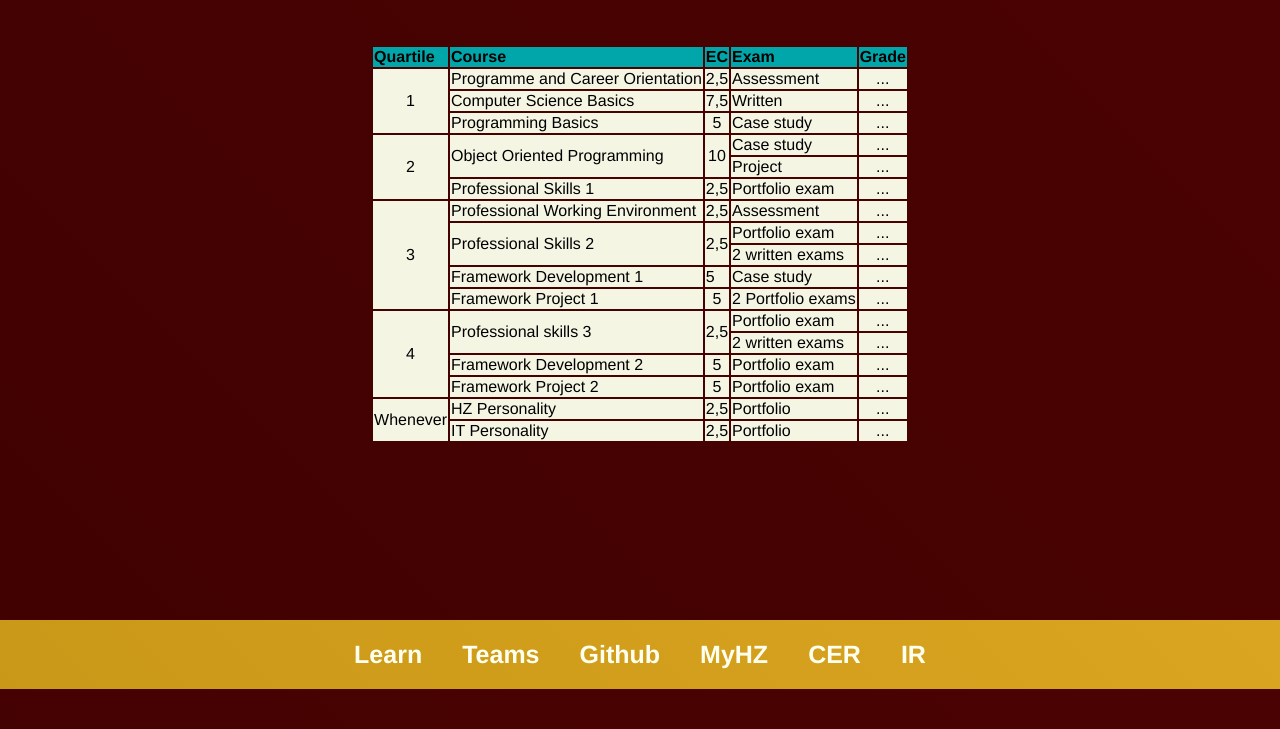
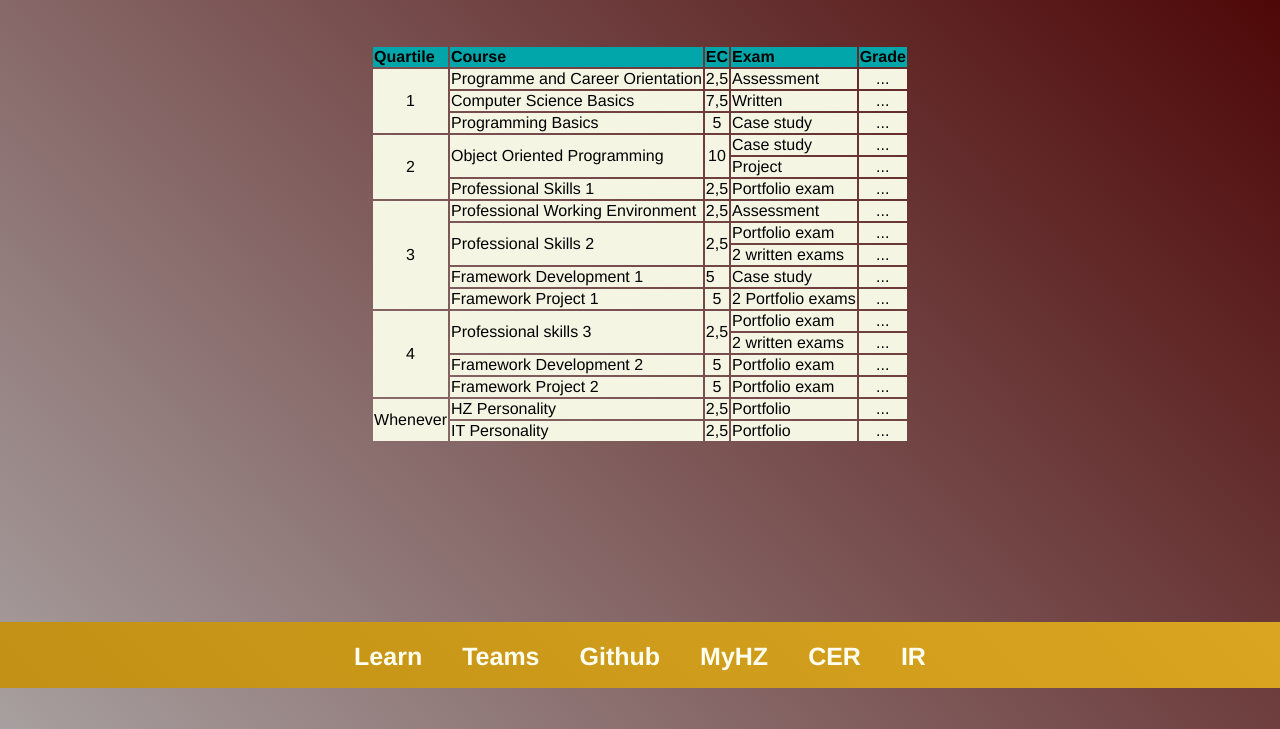
Before and after one commit to RoemerJB/RoemerJB.github.io, a plain HTML site: page dashboard.html in a window 1280 px wide. Shown: the part 71-800 px from the top of the page. Drawn offline with Linux system fonts and the light colour scheme.

Commit message:
sixteenth

```diff
--- a/dashboard.html
+++ b/dashboard.html
@@ -126,6 +126,10 @@
         </table>
 
 
+
+
+  </body>
+  <footer>
     <section id="guide">
         <div><a class="linktext" href="https://learn.hz.nl/my/" target="blank">Learn</a></div>
         <div><a class="linktext" href="https://teams.microsoft.com/_#/school//?ctx=teamsGrid" target="blank">Teams</a></div>
@@ -134,6 +138,5 @@
         <div><a class="linktext" href="https://hz.nl/over-de-hz/regelingen-documenten-1/onderwijs-en-examenregelingen" target="blank">CER</a></div>
         <div><a class="linktext" href="https://hz.nl/uploads/documents/Regelingen/OERS/2019-2020/2020-2021-ICT-Implementation-Regulations-CER-HZ-DEF1.0.pdf" target="blank">IR</a></div>
     </section>
-
-  </body>
+  </footer>
   </html>
--- a/styles/styling.css
+++ b/styles/styling.css
@@ -9,7 +9,7 @@
     overflow: hidden;
     display: flex;
     justify-content: center;
-    background: linear-gradient(45deg, rgb(202, 152, 24), goldenrod);
+    background: linear-gradient(45deg, rgb(194, 145, 21), goldenrod);
 }
 
 .nav{
@@ -59,8 +59,15 @@ li a:hover{
 }
 
 body{
-    background: linear-gradient(45deg, rgb(65, 1, 1), rgb(75, 2, 2)); ;
+    background: linear-gradient(45deg, rgb(175, 172, 172), rgb(75, 2, 2)); ;
     margin: 0;
+    height: 963.79px;
+}
+
+footer{
+    background: linear-gradient(45deg, rgb(194, 145, 21), goldenrod);
+
+    height: 66.4px;
 }
 
 #tablestyle{
@@ -100,16 +107,14 @@ a:visited{
     list-style-type: none;
     margin: 0;
     padding: 0;
-    margin-top: 177px;
+    margin-top: 179px;
     overflow: hidden;
     display: flex;
     justify-content: center;
-    background: linear-gradient(45deg, rgb(202, 152, 24), goldenrod);
 }
 
 #profile{
     color: ivory;
-    background: navy;
 }
 
 .katten{
```
Also changed, not shown: faq.html (+3 -0 lines), index.html (+7 -4 lines), profile.html (+4 -1 lines). Lines whose indentation alone changed are shown as unchanged.
